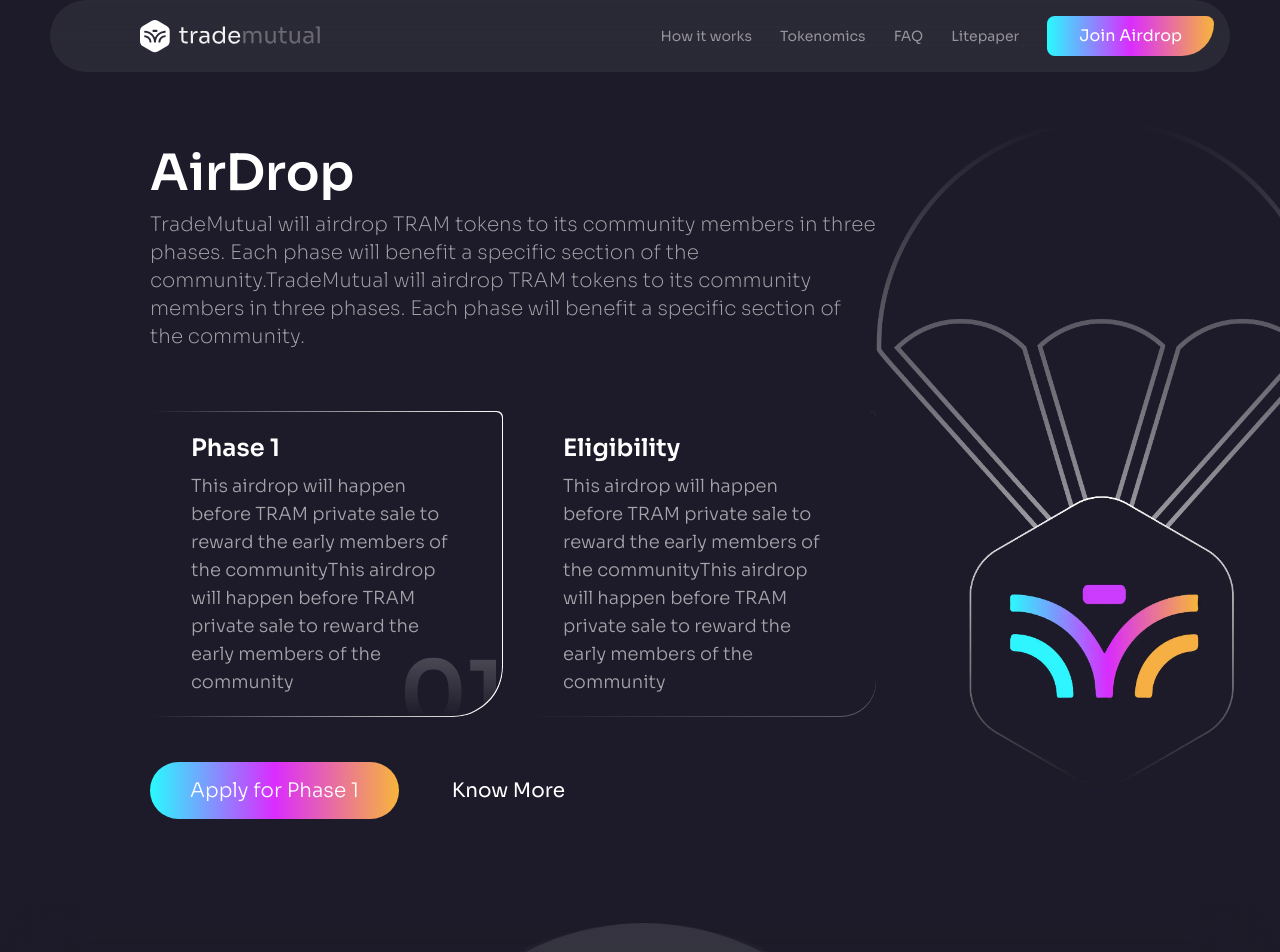
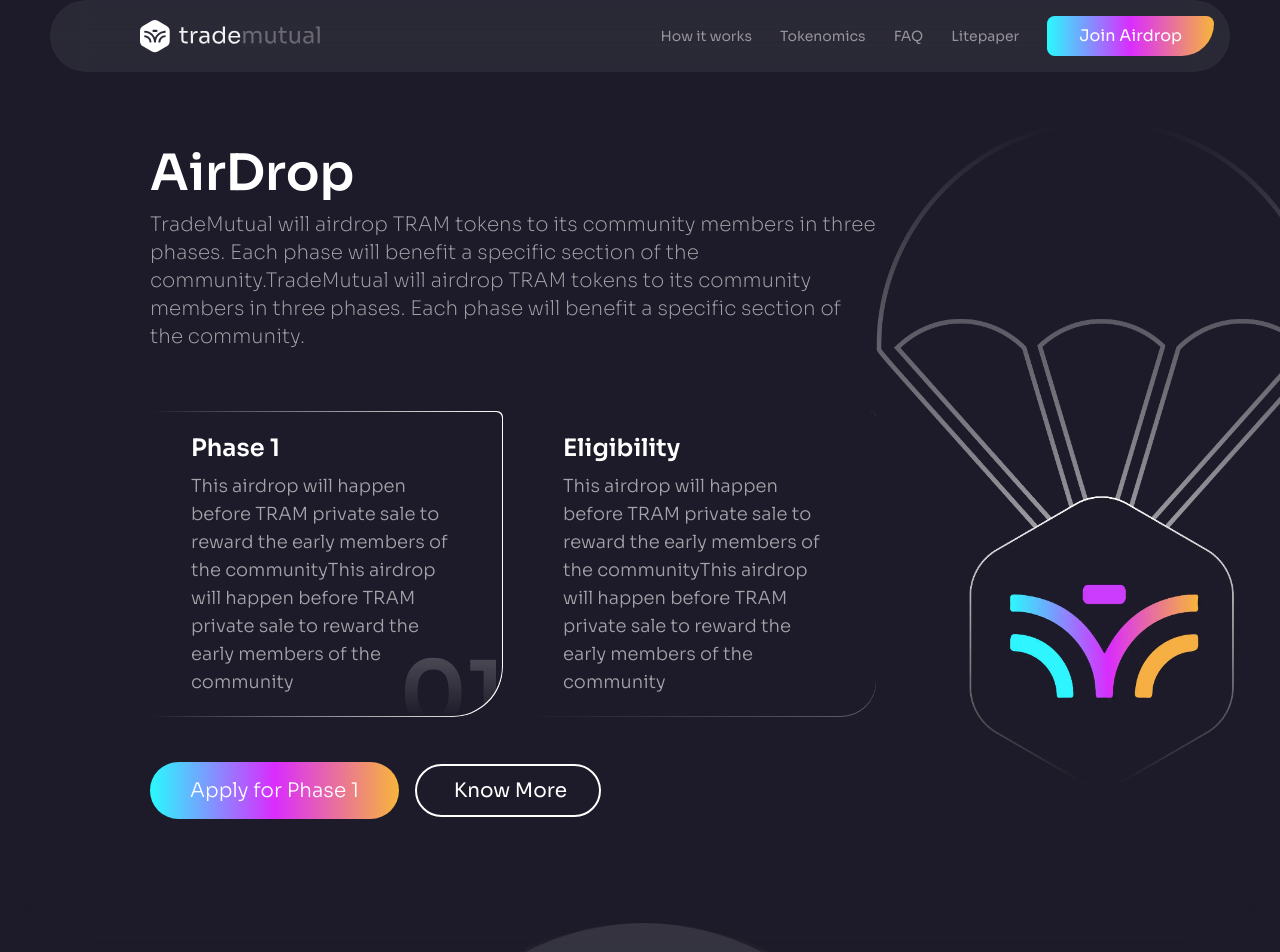
Before and after one commit to yaksheshgupta/trademutual-website, a Next.js app: page /airdrop in a window 1280 px wide. Shown: the top 952 px of the page. Built offline with nearby package versions, Linux system fonts and the light colour scheme.

Commit message:
minor css change

```diff
--- a/components/sections/Airdrop.tsx
+++ b/components/sections/Airdrop.tsx
@@ -71,7 +71,7 @@
                 </Link>
                 <Link
                   href="https://docs.trademutual.org/tokenomics/airdrop"
-                  className="px-5 text-white lg:px-8 lg:text-xl"
+                  className=" py-3 px-4 text-white lg:px-8 lg:text-xl rounded-full  border-2 border-white"
                   target="_blank"
                 >
                   {" "}
```
